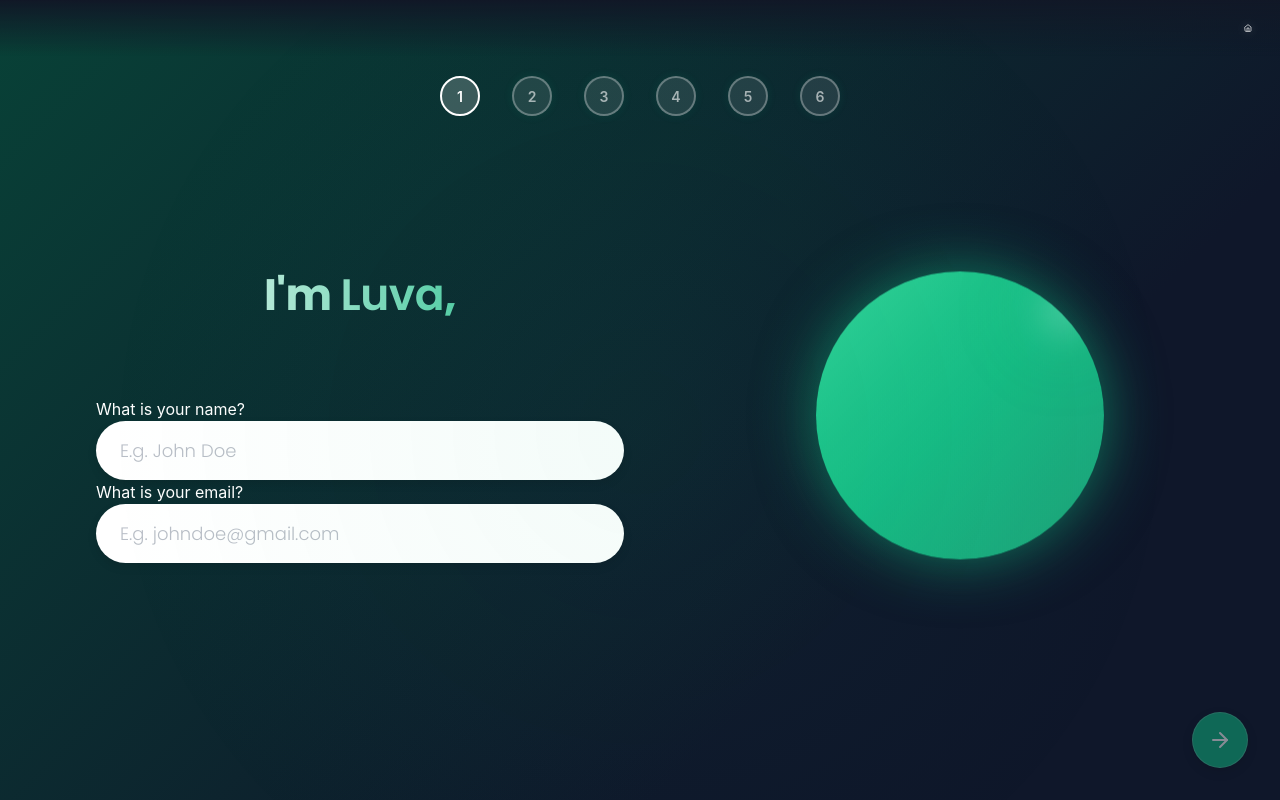
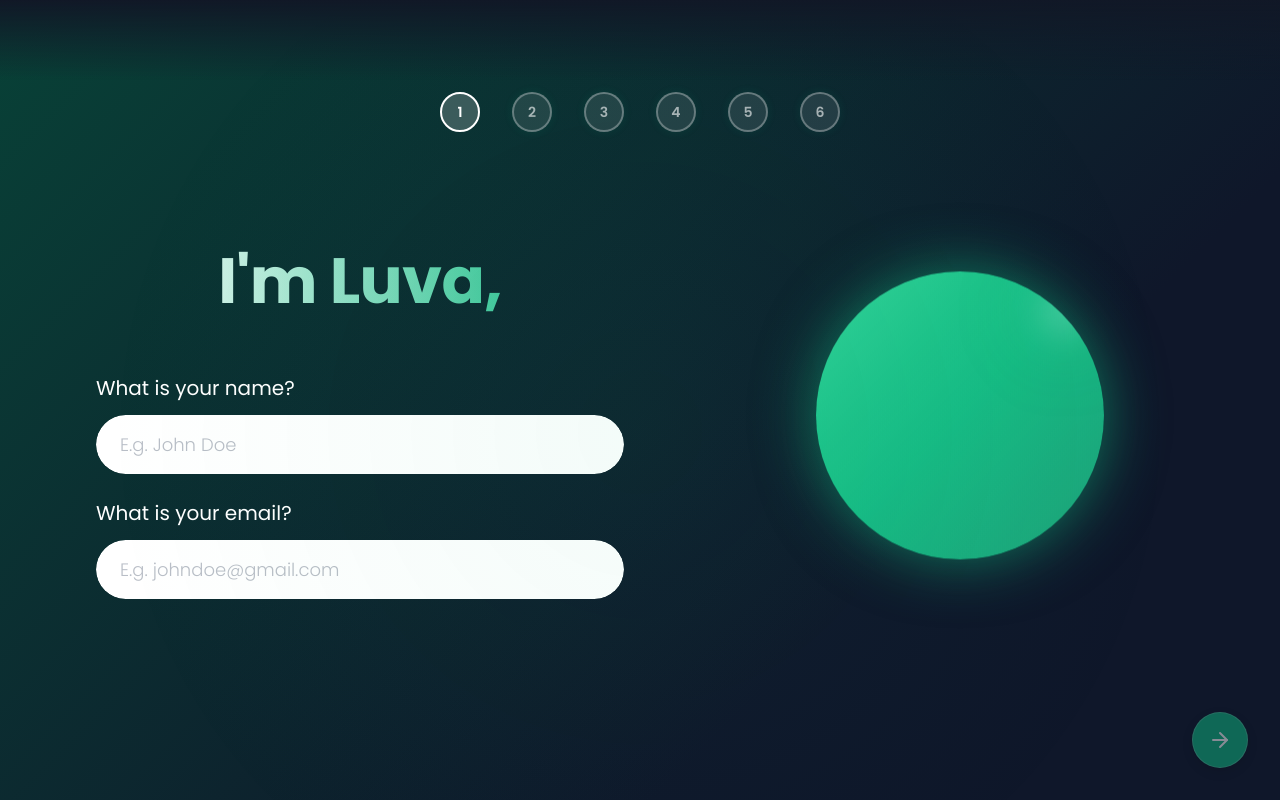
Before and after one commit to thihaagset01/fameline_luva, a React (Vite) app: page / in a window 1280 px wide. Built offline with nearby package versions, Linux system fonts and the light colour scheme.

Commit message:
ivy's edits

```diff
--- a/src/index.css
+++ b/src/index.css
@@ -177,7 +177,7 @@
 /* 3. Global Base Styles */
 /* Core styles that apply to the entire application */
 html, body {
-  font-family: 'Inter', sans-serif; /* Primary font family */
+  font-family: 'Poppins', sans-serif; /* Primary font family */
   color: white; /* Default text color */
   margin: 0;
   padding: 0;
@@ -541,18 +541,23 @@ body.has-scrollable-page {
 
   /* Welcome message */
   .welcome-message {
-    margin-bottom: 3rem;
+    margin-bottom: 1rem;
     text-align: center;
     padding: 0 1rem;
   }
 
   .welcome-title {
-    font-size: 3rem;
-    font-weight: 500;
-    color: white;
-    font-family: 'Poppins', sans-serif;
-    line-height: 1.2;
-  }
+  font-size: 4rem;
+  font-weight: 700;
+  margin-bottom: 0.75rem;
+  font-family: 'Poppins', sans-serif;
+  background: linear-gradient(90deg, #ffffff, #10b981);
+  -webkit-background-clip: text;
+  -webkit-text-fill-color: transparent;
+  background-clip: text;
+  color: transparent;
+  letter-spacing: -0.7px;
+}
 
   .welcome-name {
     color: #34d399;
@@ -561,7 +566,8 @@ body.has-scrollable-page {
 
   .welcome-subtitle {
     color: rgba(255, 255, 255, 0.8);
-    font-size: 1.25rem;
+    font-size: 1rem;
+    margin-bottom: 20px;
   }
 
   /* Progress hint */
@@ -708,9 +714,6 @@ body.has-scrollable-page {
    * Usage:
    * <input class="input-pill" type="text" placeholder="Enter your name">
    */
-  .input-pill {
-    @apply w-full px-6 py-4 rounded-full bg-white text-gray-800 placeholder-gray-400 text-lg focus:outline-none focus:ring-2 focus:ring-emerald-400 transition-all duration-200;
-  }
 
   .input-field {
     width: 100%;
@@ -761,6 +764,27 @@ body.has-scrollable-page {
     outline: none;
     box-shadow: 0 0 0 2px #34d399, 0 4px 12px rgba(0, 0, 0, 0.1); /* focus:ring-2 focus:ring-emerald-400 */
   }
+
+  /* Input styling */
+  .input-group {
+    margin-bottom: 1.5rem;
+    position: relative;
+  }
+
+  .input-label {
+    display: block;
+    color: white;
+    font-size: 1.25rem;
+    font-weight: 400;
+    margin-bottom: 0.75rem;
+    font-family: 'Poppins', sans-serif;
+  }
+
+  .input-wrapper {
+    position: relative;
+    border-radius: 9999px;
+    overflow: hidden;
+}
 
   /**
    * ACTION COMPONENTS
@@ -882,7 +906,7 @@ body.has-scrollable-page {
     display: flex;
     align-items: center;
     justify-content: center;
-    padding: 0.5rem;
+    padding: 1.5rem;
   }
 
   .home-icon-link:hover {
@@ -976,8 +1000,8 @@ body.has-scrollable-page {
   }
 }
 
-.welcome-title {
-  font-size: 2.75rem;
+/* .welcome-title {
+  font-size: 4rem;
   font-weight: 700;
   margin-bottom: 0.75rem;
   background: linear-gradient(90deg, #ffffff, #10b981);
@@ -985,8 +1009,8 @@ body.has-scrollable-page {
   -webkit-text-fill-color: transparent;
   background-clip: text;
   color: transparent;
-  letter-spacing: -0.5px;
-}
+  letter-spacing: -0.7px;
+} */
 
 /* Custom utilities */
 @layer utilities {
@@ -1156,10 +1180,15 @@ body.has-scrollable-page {
 }
 
 .aesthetics-step .page-title {
-  font-size: 3rem;
-  font-weight: 500;
-  color: white;
-  margin-bottom: 3rem;
+  font-size: 4rem;
+  font-weight: 700;
+  margin-bottom: 0.75rem;
+  background: linear-gradient(90deg, #ffffff, #10b981);
+  -webkit-background-clip: text;
+  -webkit-text-fill-color: transparent;
+  background-clip: text;
+  color: transparent;
+  letter-spacing: -0.7px;
   text-align: center;
   font-family: 'Poppins', sans-serif;
 }
@@ -2374,7 +2403,7 @@ body.has-scrollable-page {
   gap: 2rem;
   align-items: center;
   position: absolute;
-  top:5rem;
+  top:6rem;
   left: 50%;
   transform: translate(-50%, -50%);
 }
--- a/src/pages/LocationStep.tsx
+++ b/src/pages/LocationStep.tsx
@@ -295,7 +295,7 @@ export const LocationStep: React.FC<StepProps> = ({ formData, updateFormData })
           {/* Welcome Message */}
           <div className="welcome-message">
             <h1 className="welcome-title">
-              Tell us about your <span className="welcome-name">project location</span>
+              Project Location
             </h1>
             <p className="welcome-subtitle">
               Location and environment details help us recommend the perfect louver solution.
@@ -305,14 +305,13 @@ export const LocationStep: React.FC<StepProps> = ({ formData, updateFormData })
           {/* Location Input */}
           <div className="input-group">
             <label className="input-label">
-              <MapPin size={20} className="inline mr-2" />
               Where is your project?
             </label>
             <div className="input-wrapper">
               <input
                 type="text"
                 className={`input-field ${getLocationInputStatus()}`}
-                placeholder="E.g. Singapore, New York, London"
+                placeholder="E.g. Hanoi, Vietnam"
                 value={formData.location || ''}
                 onChange={(e) => handleLocationChange(e.target.value)}
               />
@@ -500,7 +499,7 @@ export const LocationStep: React.FC<StepProps> = ({ formData, updateFormData })
         }
 
         .location-tips {
-          margin-top: 2rem;
+          margin-top: 0.5rem;
           padding: 1rem;
           background: rgba(255, 255, 255, 0.05);
           border-radius: 0.5rem;
--- a/src/pages/ProjectContextStep.tsx
+++ b/src/pages/ProjectContextStep.tsx
@@ -409,8 +409,9 @@ export const ProjectContextStep: React.FC<StepProps> = ({ formData, updateFormDa
         <div className="form-side">
           {/* Welcome Message */}
           <div className="welcome-message">
+
             <h1 className="welcome-title">
-              Project <span className="welcome-name">Context</span>
+              Project Context
             </h1>
             <p className="welcome-subtitle">
               Tell us about your louver application requirements.
@@ -470,7 +471,7 @@ export const ProjectContextStep: React.FC<StepProps> = ({ formData, updateFormDa
 
           {/* Show recommendation reasoning if available */}
           {showRecommendation && (
-            <div className="recommendation-reasoning">
+            <div className="welcome-subtitle">
               <p><strong>Why we recommend these options:</strong> {recommendationReasoning}</p>
             </div>
           )}
--- a/src/pages/UserInfoStep.tsx
+++ b/src/pages/UserInfoStep.tsx
@@ -26,12 +26,12 @@ export const UserInfoStep: React.FC<StepProps> = ({ formData, updateFormData })
           {/* Welcome Message */}
           <div className="welcome-message">
             <h1 className="welcome-title">
-              I'm <span className="welcome-name">Luva</span>,
+              I'm Luva,
             </h1>
           </div>
 
           {/* Form Fields */}
-          <div className="form-fields">
+          <div className="form-fields space-y-4">
             {/* Name Input */}
             <TextInput
               label="What is your name?"
@@ -51,6 +51,7 @@ export const UserInfoStep: React.FC<StepProps> = ({ formData, updateFormData })
           </div>
         </div>
 
+
         {/* Orb side */}
         <div className="orb-side">
           <div className="orb-container">
```
